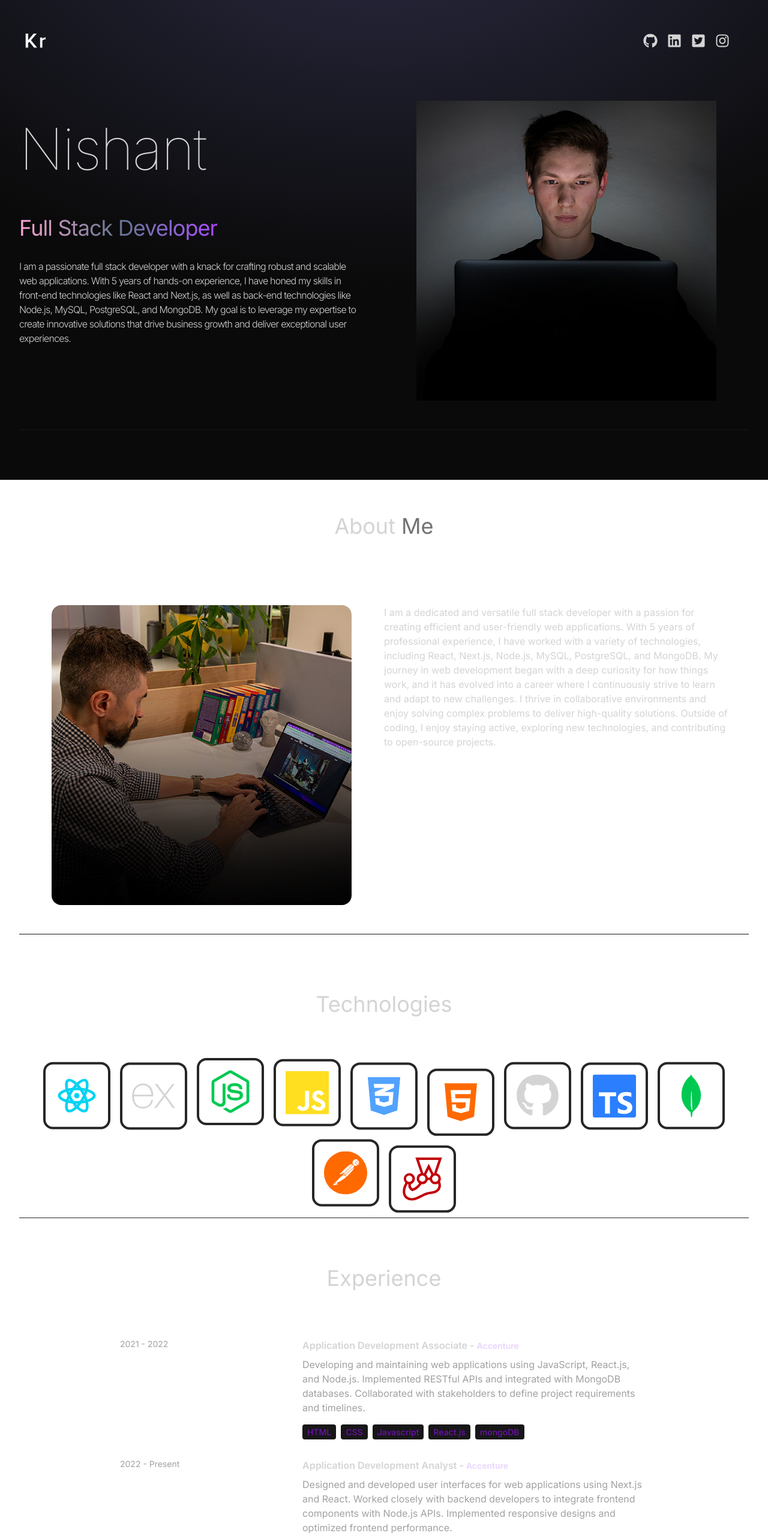
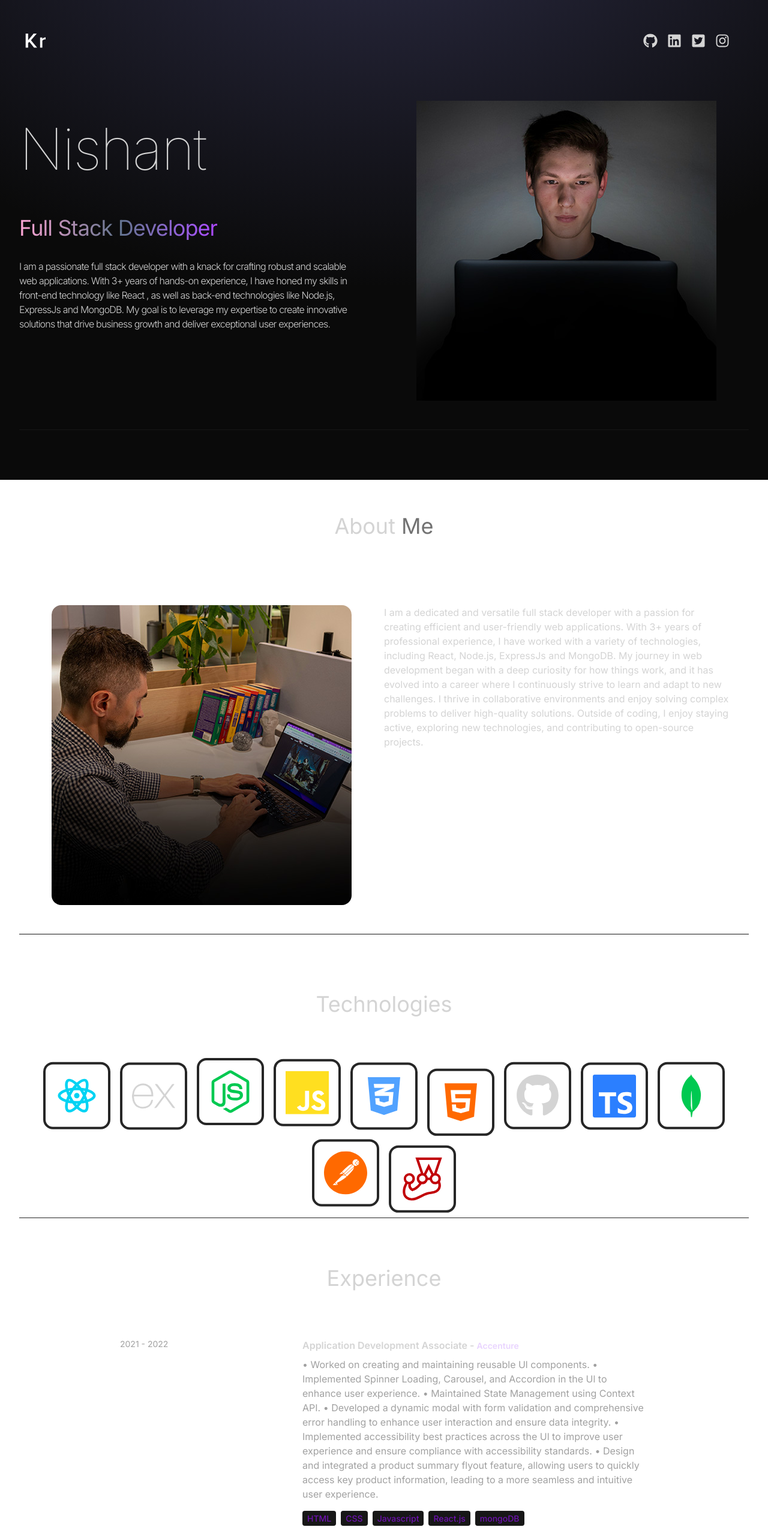
Before and after one commit to nynishuyadav85/react-portfolio-nishant, a React (Vite) app: page / in a window 1280 px wide. Shown: the top 2566 px of the page at 60% size. Built offline with nearby package versions, Linux system fonts and the light colour scheme.

Commit message:
refactor of code

```diff
--- a/src/constants/index.js
+++ b/src/constants/index.js
@@ -1,16 +1,24 @@
 import project1 from "../assets/projects/project-1.jpg";
 import project2 from "../assets/projects/project-2.jpg";
 
-export const HERO_CONTENT = `I am a passionate full stack developer with a knack for crafting robust and scalable web applications. With 5 years of hands-on experience, I have honed my skills in front-end technologies like React and Next.js, as well as back-end technologies like Node.js, MySQL, PostgreSQL, and MongoDB. My goal is to leverage my expertise to create innovative solutions that drive business growth and deliver exceptional user experiences.`;
+export const HERO_CONTENT = `I am a passionate full stack developer with a knack for crafting robust and scalable web applications. With 3+ years of hands-on experience, I have honed my skills in front-end technology like React , as well as back-end technologies like Node.js, ExpressJs and MongoDB. My goal is to leverage my expertise to create innovative solutions that drive business growth and deliver exceptional user experiences.`;
 
-export const ABOUT_TEXT = `I am a dedicated and versatile full stack developer with a passion for creating efficient and user-friendly web applications. With 5 years of professional experience, I have worked with a variety of technologies, including React, Next.js, Node.js, MySQL, PostgreSQL, and MongoDB. My journey in web development began with a deep curiosity for how things work, and it has evolved into a career where I continuously strive to learn and adapt to new challenges. I thrive in collaborative environments and enjoy solving complex problems to deliver high-quality solutions. Outside of coding, I enjoy staying active, exploring new technologies, and contributing to open-source projects.`;
+export const ABOUT_TEXT = `I am a dedicated and versatile full stack developer with a passion for creating efficient and user-friendly web applications. With 3+ years of professional experience, I have worked with a variety of technologies, including React, Node.js, ExpressJs and MongoDB. My journey in web development began with a deep curiosity for how things work, and it has evolved into a career where I continuously strive to learn and adapt to new challenges. I thrive in collaborative environments and enjoy solving complex problems to deliver high-quality solutions. Outside of coding, I enjoy staying active, exploring new technologies, and contributing to open-source projects.`;
 
 export const EXPERIENCES = [
   {
     year: "2021 - 2022",
     role: "Application Development Associate",
     company: "Accenture",
-    description: `Developing and maintaining web applications using JavaScript, React.js, and Node.js. Implemented RESTful APIs and integrated with MongoDB databases. Collaborated with stakeholders to define project requirements and timelines.`,
+    description: `• Worked on creating and maintaining reusable Ul components.\n
+            • Implemented Spinner Loading, Carousel, and Accordion in the Ul to enhance user experience.\n
+            • Maintained State Management using Context API.\n
+            • Developed a dynamic modal with form validation and comprehensive error handling to enhance user interaction
+              and ensure data integrity.\n
+            • Implemented accessibility best practices across the Ul to improve user experience and ensure compliance with
+              accessibility standards.\n
+            • Design and integrated a product summary flyout feature, allowing users to quickly access key product information,
+              leading to a more seamless and intuitive user experience.`,
     technologies: ["HTML", "CSS", "Javascript", "React.js", "mongoDB"],
   },
   {
```
